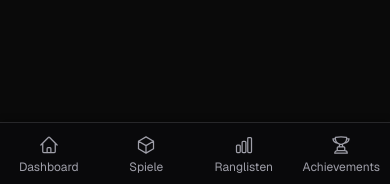
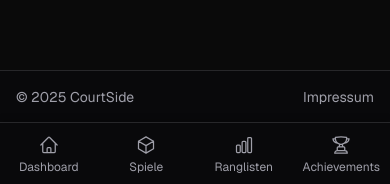
Before and after one commit to jkreusser/courtside, a Next.js app: page /login in a window 390 px wide. Shown: the part 657-841 px from the top of the page. Built offline with nearby package versions, Linux system fonts and the light colour scheme; no server answers.

Commit message:
Footer Changes

```diff
--- a/src/app/layout.js
+++ b/src/app/layout.js
@@ -114,14 +114,14 @@ export default function RootLayout({ children }) {
             <div className="relative">
               <Header />
             </div>
-            <main className="flex-1 container mx-auto px-4 py-4 sm:py-8 mb-16 md:mb-0">
+            <main className="flex-1 container mx-auto px-4 py-4 sm:py-8">
               <div className="page-transition-wrapper">
                 <div className="page-content">
                   {children}
                 </div>
               </div>
             </main>
-            <footer className="bg-zinc-950 border-t border-zinc-800 py-4 sm:py-6">
+            <footer className="bg-zinc-950 border-t border-zinc-800 py-4 sm:py-6 pb-20 md:pb-6">
               <div className="container mx-auto px-4 text-sm text-zinc-400">
                 <div className="flex justify-between items-center">
                   <div>&copy; 2025 CourtSide</div>
```
